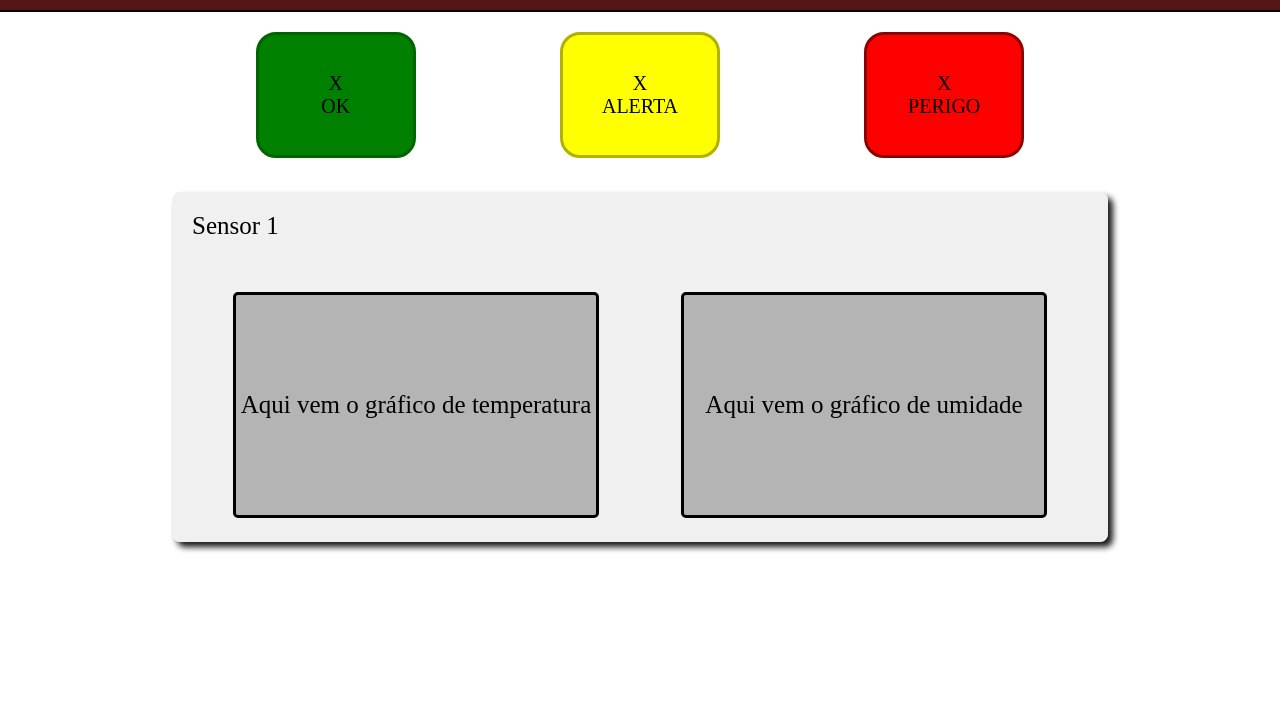
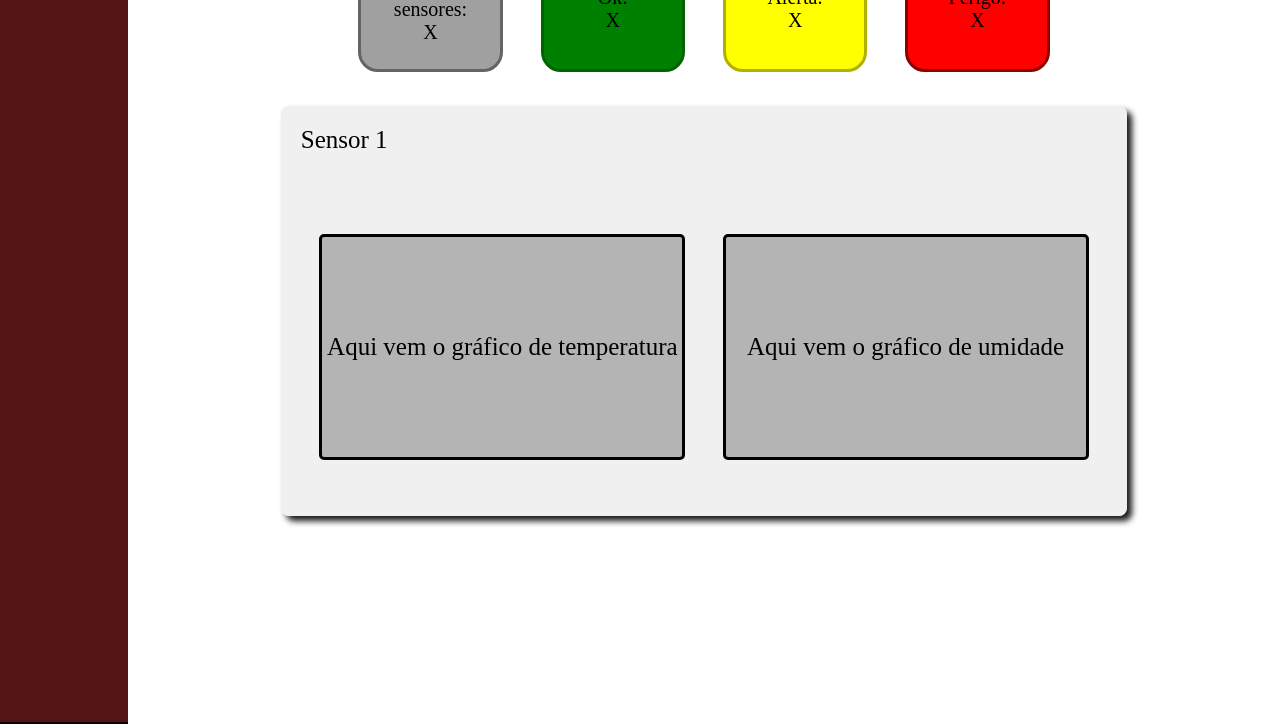
Before and after one commit to CacauFresh/Dashboard, a plain HTML site: page dashboard.html in a window 1280 px wide. Shown: the part 74-800 px from the top of the page. Drawn offline with Linux system fonts and the light colour scheme.

Commit message:
Atualizações básicas, adição de total e sensores

```diff
--- a/dashboard.html
+++ b/dashboard.html
@@ -9,14 +9,15 @@
 </head>
 <body>
     <!-- Header -->
-    <div class="container header">
+    <div class="header-left">
         <h2>Dashboard</h2>
     </div>
     <div class="container">
         <div class="alerts">
-            <div id="condicao_OK" class="div_conicao">X<br>OK</div>
-            <div id="condicao_alerta" class="div_conicao">X<br>ALERTA</div>
-            <div id="condicao_perigo" class="div_conicao">X<br>PERIGO</div>
+            <div id="total_sensores" class="div_condicao">Total de sensores:<br>X</div>
+            <div id="condicao_OK" class="div_condicao">Ok:<br>X</div>
+            <div id="condicao_alerta" class="div_condicao">Alerta:<br>X</div>
+            <div id="condicao_perigo" class="div_condicao">Perigo:<br>X</div>
         </div>
         <div class="card">
             <h>Sensor 1</h>
--- a/style.css
+++ b/style.css
@@ -9,9 +9,14 @@ body{
     flex-direction: column;
     align-items: center;
 }
-.header{
+.header-left{
+    display: flex;
+    flex-direction: column;
     background-color: rgb(85, 21, 21);
     border-bottom: 2px solid black;
+    height: 99.5vh;
+    width: 10%;
+    float: left;
 }
 .container h2{
     color: white;
@@ -29,7 +34,7 @@ body{
     flex-direction: row;
     justify-content: space-between;
 }
-.div_conicao{
+.div_condicao{
     width: 20%;
     height: 120px;
     display: flex;
@@ -52,19 +57,23 @@ body{
     background-color: red;
     border: 3px solid darkred;
 }
+.alerts #total_sensores{
+    background-color: rgb(160, 160, 160);
+    border: 3px solid rgb(100, 100, 100)
+}
+
 .card {
     background-color: rgba(228, 228, 228, 0.548);
     border-radius: 8px;
     padding: 20px;
     font-size: 25px;
-    height: 310px;
+    height: 370px;
     width: 70%;
     box-shadow: 5px 5px 6px rgb(24, 24, 24);
 
 }
 .card h{
     display: flex;
-    position: fixed;
     justify-self: top;
     align-self: top;
 }
```
